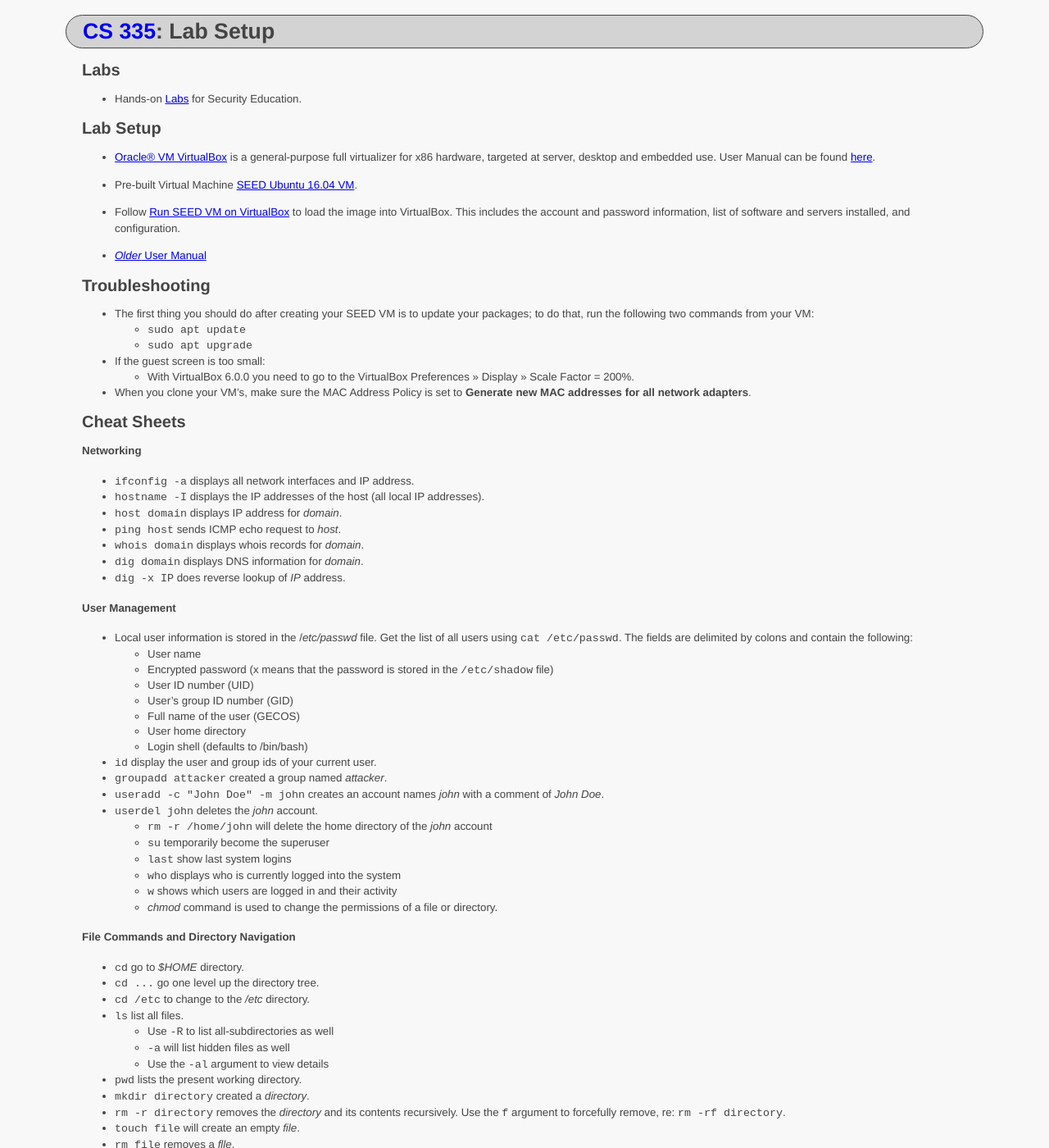
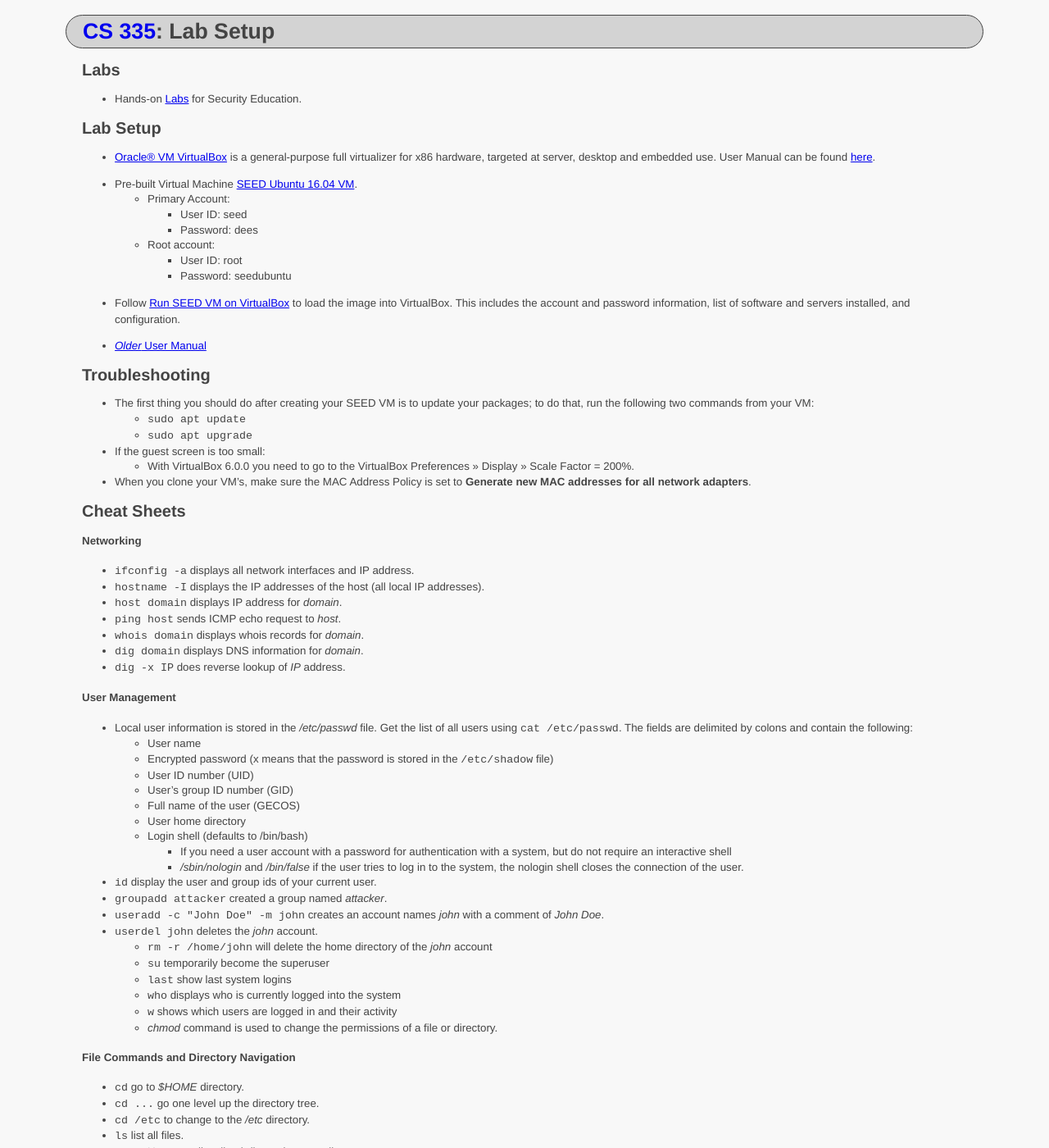
Before and after one commit to ycpcs/cs335-spring2021, a Jekyll site: the page built from labs/setup.md, in a window 1280 px wide and 1400 px high. Shown: the whole window at 82% size. Built offline with Jekyll 4.4.1, drawn with Linux system fonts in a browser that asks for light colours.

Commit message:
update lab setup

````diff
--- a/labs/setup.md
+++ b/labs/setup.md
@@ -13,6 +13,12 @@ Lab Setup
 - [Oracle® VM VirtualBox](https://www.virtualbox.org/wiki/Downloads) is a general-purpose full virtualizer for x86 hardware, targeted at server, desktop and embedded use. User Manual can be found [here](https://www.virtualbox.org/manual/).
 
 - Pre-built Virtual Machine [SEED Ubuntu 16.04 VM](https://drive.google.com/file/d/12l8OO3PXHjUsf9vfjkAf7-I6bsixvMUa/view?usp=sharing).
+  - Primary Account:
+    - User ID: seed
+    - Password: dees
+  - Root account:
+    - User ID: root
+    - Password: seedubuntu
 
 - Follow [Run SEED VM on VirtualBox](https://seedsecuritylabs.org/Labs_16.04/Documents/SEEDVM_VirtualBoxManual.pdf) to load the image into VirtualBox. This includes the account and password information, list of software and servers installed, and configuration.
 
@@ -39,7 +45,7 @@ Cheat Sheets
 - ```dig -x IP``` does reverse lookup of _IP_ address.
 
 #### User Management
-- Local user information is stored in the /_etc/passwd_ file. Get the list of all users using ```cat /etc/passwd```. The fields are delimited by colons and contain the following:
+- Local user information is stored in the _/etc/passwd_ file. Get the list of all users using ```cat /etc/passwd```. The fields are delimited by colons and contain the following:
   - User name
   - Encrypted password (x means that the password is stored in the ```/etc/shadow``` file)
   - User ID number (UID)
@@ -47,6 +53,8 @@ Cheat Sheets
   - Full name of the user (GECOS)
   - User home directory
   - Login shell (defaults to /bin/bash)
+    - If you need a user account with a password for authentication with a system, but do not require an interactive shell
+    - _/sbin/nologin_ and _/bin/false_ if the user tries to log in to the system, the nologin shell closes the connection of the user.
 - ```id``` display the user and group ids of your current user.
 - ```groupadd attacker``` created a group named _attacker_.
 - ```useradd -c "John Doe" -m john``` creates an account names _john_ with a comment of _John Doe_.
````
